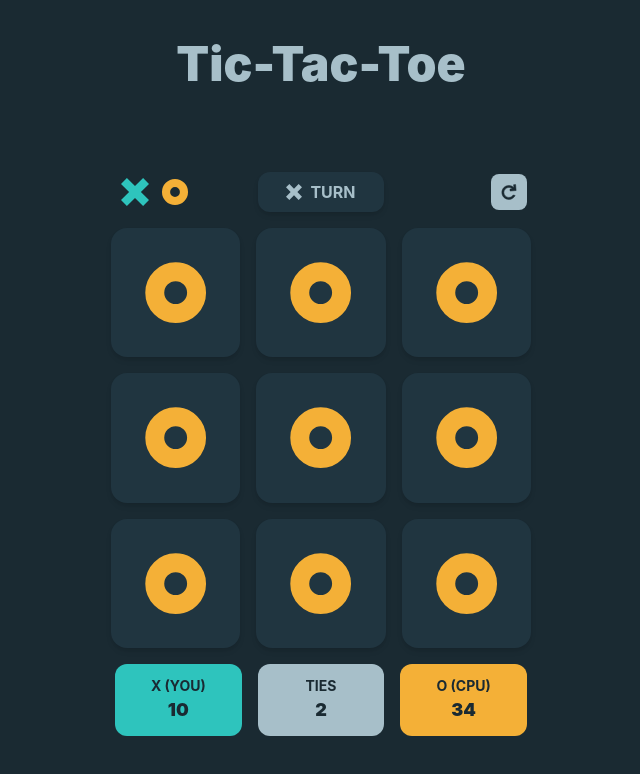
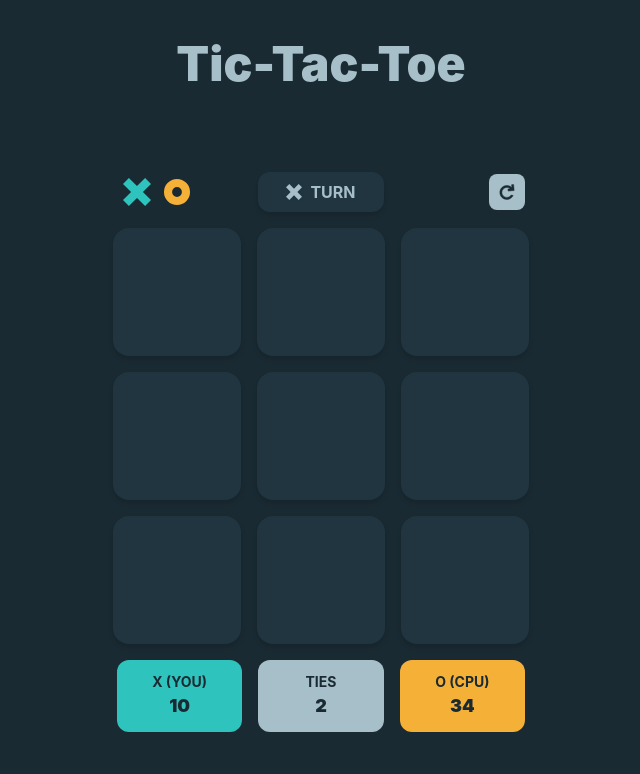
Before and after one commit to bmangust/tic-tac-toe, a React (Create React App) app: page / in a window 1280 px wide. Shown: the top 774 px of the page, without its empty margins (319-959 px from the left). Built offline with nearby package versions, Linux system fonts and the light colour scheme.

Commit message:
update width of board

```diff
--- a/src/components/Board.tsx
+++ b/src/components/Board.tsx
@@ -1,49 +1,14 @@
 import Cell from "./Cell";
-import Figure, { FigureType } from "./Figure";
+import { FigureType } from "./Figure";
 import Infocell from "./Infocell";
+import TopBar from "./TopBar";
 
 const Board = () => {
-  const board: FigureType[] = new Array(9).fill("o");
-  const player: FigureType = "x";
+  const board: FigureType[] = new Array(9).fill("");
 
   return (
-    <div className="container mx-auto p-10 sm:w-full md:w-[500px]">
-      <div className="m-1 grid gap-4 grid-cols-3">
-        <div className="flex items-center">
-          <div className="flex h-7">
-            <Figure figure="x" className="w-10" />
-            <Figure figure="o" className="w-10" />
-          </div>
-        </div>
-        <div
-          className="rounded-xl p-2 bg-cell shadow-md
-                flex items-center justify-center text-gray"
-        >
-          <span className="h-4 mr-2">
-            <Figure figure={player} color="#a7bfc9" />
-          </span>
-          <span className="text-md font-bold">TURN</span>
-        </div>
-        <div className="flex justify-end items-center">
-          <button
-            onClick={() => {}}
-            className="w-9 h-9 rounded-lg bg-gray text-main
-                    flex justify-center items-center"
-          >
-            <svg
-              xmlns="http://www.w3.org/2000/svg"
-              width="24"
-              height="24"
-              viewBox="0 0 24 24"
-              fill="currentColor"
-              stroke="currentColor"
-              strokeWidth={0.5}
-            >
-              <path d="M13.1459 11.0499L12.9716 9.05752L15.3462 8.84977C14.4471 7.98322 13.2242 7.4503 11.8769 7.4503C9.11547 7.4503 6.87689 9.68888 6.87689 12.4503C6.87689 15.2117 9.11547 17.4503 11.8769 17.4503C13.6977 17.4503 15.2911 16.4771 16.1654 15.0224L18.1682 15.5231C17.0301 17.8487 14.6405 19.4503 11.8769 19.4503C8.0109 19.4503 4.87689 16.3163 4.87689 12.4503C4.87689 8.58431 8.0109 5.4503 11.8769 5.4503C13.8233 5.4503 15.5842 6.24474 16.853 7.52706L16.6078 4.72412L18.6002 4.5498L19.1231 10.527L13.1459 11.0499Z" />
-            </svg>
-          </button>
-        </div>
-      </div>
+    <div className="container mx-auto p-10 sm:w-full md:w-[31rem]">
+      <TopBar />
       <div className="grid mx-auto gap-4 grid-cols-3 grid-rows-3 my-4">
         {board.map((item) => (
           <Cell item={item} />
--- a/src/components/Cell.tsx
+++ b/src/components/Cell.tsx
@@ -6,7 +6,7 @@ interface Props {
 
 const Cell = ({ item = "" }: Props) => {
   return (
-    <div className="rounded-2xl p-8 bg-cell shadow-md grid place-content-center">
+    <div className="rounded-2xl p-8 bg-cell shadow-md grid place-content-center min-w-[8rem] min-h-[8rem]">
       <Figure figure={item} />
     </div>
   );
--- /dev/null
+++ b/src/components/TopBar.tsx
@@ -0,0 +1,47 @@
+import React from "react";
+import Figure, { FigureType } from "./Figure";
+
+const TopBar = () => {
+  const player: FigureType = "x";
+
+  return (
+    <div className="m-1 grid gap-4 grid-cols-3">
+      <div className="flex items-center">
+        <div className="flex h-7">
+          <Figure figure="x" className="w-10" />
+          <Figure figure="o" className="w-10" />
+        </div>
+      </div>
+      <div
+        className="rounded-xl p-2 bg-cell shadow-md
+                flex items-center justify-center text-gray"
+      >
+        <span className="h-4 mr-2">
+          <Figure figure={player} color="#a7bfc9" />
+        </span>
+        <span className="text-md font-bold">TURN</span>
+      </div>
+      <div className="flex justify-end items-center">
+        <button
+          onClick={() => {}}
+          className="w-9 h-9 rounded-lg bg-gray text-main
+                    flex justify-center items-center"
+        >
+          <svg
+            xmlns="http://www.w3.org/2000/svg"
+            width="24"
+            height="24"
+            viewBox="0 0 24 24"
+            fill="currentColor"
+            stroke="currentColor"
+            strokeWidth={0.5}
+          >
+            <path d="M13.1459 11.0499L12.9716 9.05752L15.3462 8.84977C14.4471 7.98322 13.2242 7.4503 11.8769 7.4503C9.11547 7.4503 6.87689 9.68888 6.87689 12.4503C6.87689 15.2117 9.11547 17.4503 11.8769 17.4503C13.6977 17.4503 15.2911 16.4771 16.1654 15.0224L18.1682 15.5231C17.0301 17.8487 14.6405 19.4503 11.8769 19.4503C8.0109 19.4503 4.87689 16.3163 4.87689 12.4503C4.87689 8.58431 8.0109 5.4503 11.8769 5.4503C13.8233 5.4503 15.5842 6.24474 16.853 7.52706L16.6078 4.72412L18.6002 4.5498L19.1231 10.527L13.1459 11.0499Z" />
+          </svg>
+        </button>
+      </div>
+    </div>
+  );
+};
+
+export default TopBar;
```
